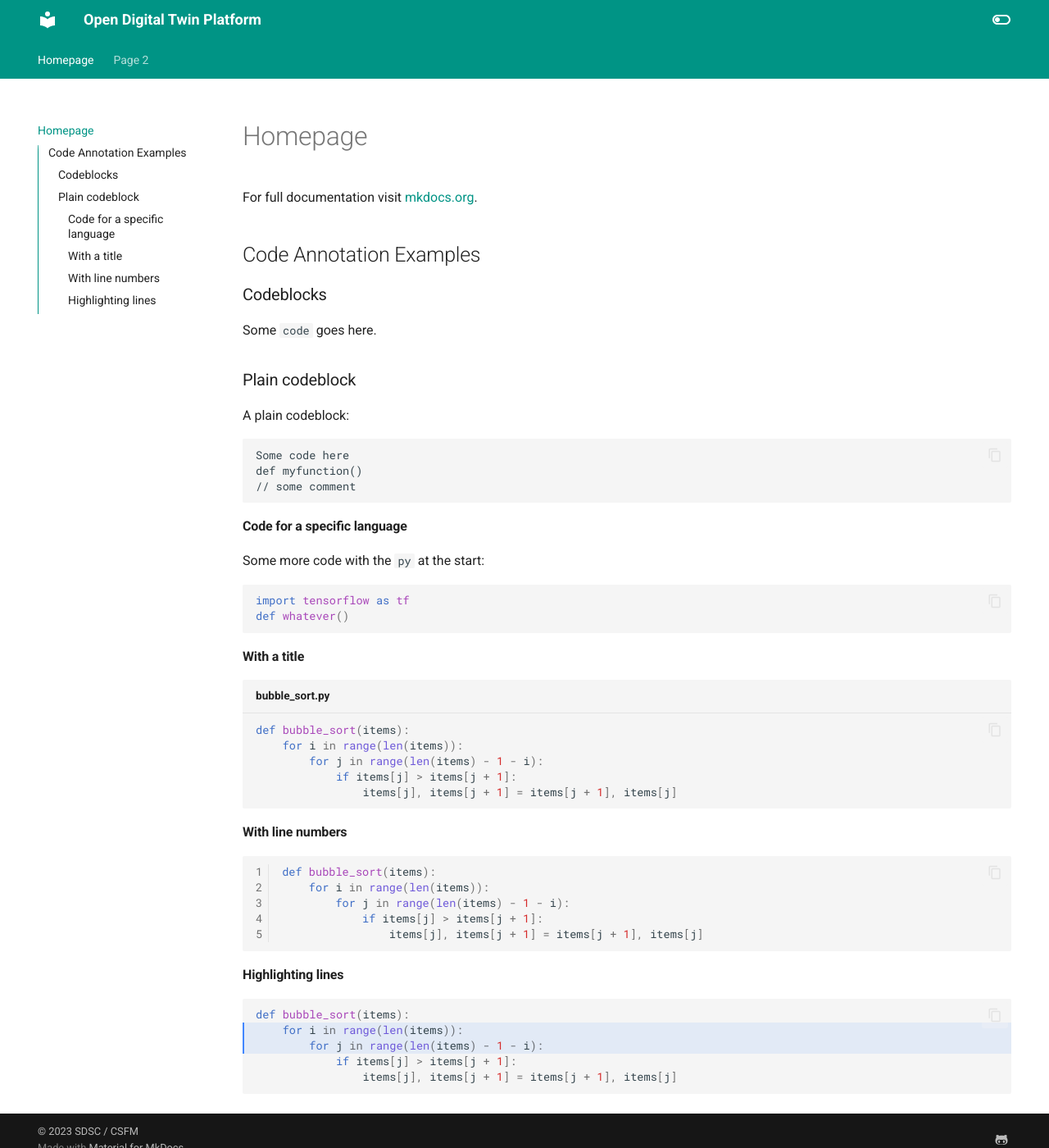
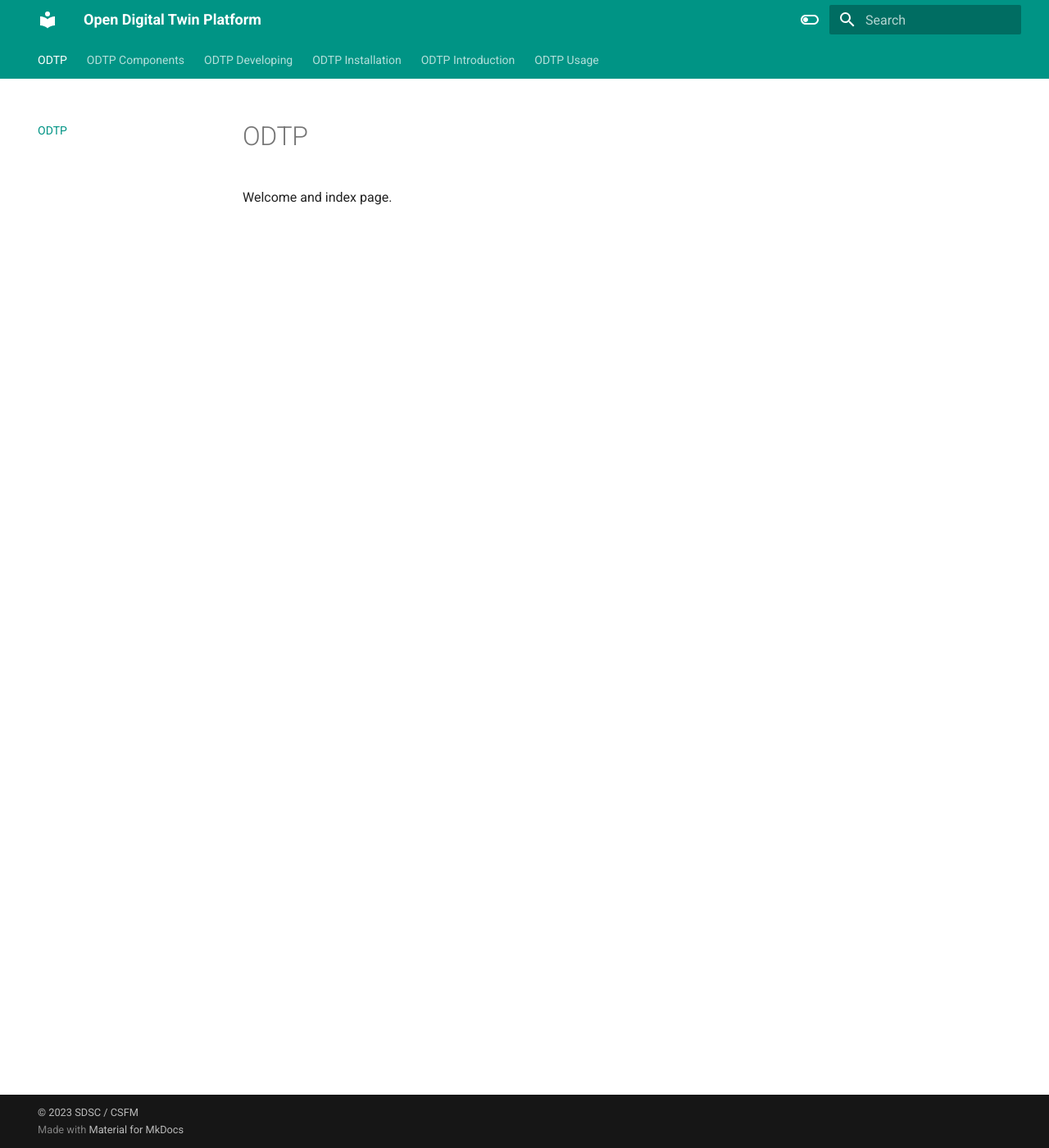
Before and after one commit to odtp-org/odtp-manuals, an MkDocs documentation site: the page built from docs/index.md, in a window 1280 px wide and 1400 px high. Shown: the whole window at 82% size. Built offline with MkDocs 1.6.1 and Material for MkDocs 9.7.7, drawn with Linux system fonts in a browser that asks for light colours.

````diff
--- a/docs/index.md
+++ b/docs/index.md
@@ -1,58 +1,3 @@
-# Homepage
+# ODTP
 
-For full documentation visit [mkdocs.org](https://www.mkdocs.org).
-
-## Code Annotation Examples
-
-### Codeblocks
-
-Some `code` goes here.
-
-### Plain codeblock
-
-A plain codeblock:
-
-```
-Some code here
-def myfunction()
-// some comment
-```
-
-#### Code for a specific language
-
-Some more code with the `py` at the start:
-
-``` py
-import tensorflow as tf
-def whatever()
-```
-
-#### With a title
-
-``` py title="bubble_sort.py"
-def bubble_sort(items):
-    for i in range(len(items)):
-        for j in range(len(items) - 1 - i):
-            if items[j] > items[j + 1]:
-                items[j], items[j + 1] = items[j + 1], items[j]
-```
-
-#### With line numbers
-
-``` py linenums="1"
-def bubble_sort(items):
-    for i in range(len(items)):
-        for j in range(len(items) - 1 - i):
-            if items[j] > items[j + 1]:
-                items[j], items[j + 1] = items[j + 1], items[j]
-```
-
-#### Highlighting lines
-
-``` py hl_lines="2 3"
-def bubble_sort(items):
-    for i in range(len(items)):
-        for j in range(len(items) - 1 - i):
-            if items[j] > items[j + 1]:
-                items[j], items[j + 1] = items[j + 1], items[j]
-```
+Welcome and index page.
--- /dev/null
+++ b/docs/odtp_components.md
@@ -0,0 +1 @@
+# ODTP Components
--- /dev/null
+++ b/docs/odtp_developing.md
@@ -0,0 +1 @@
+# ODTP Developing
--- /dev/null
+++ b/docs/odtp_installation.md
@@ -0,0 +1 @@
+# ODTP Installation
--- /dev/null
+++ b/docs/odtp_introduction.md
@@ -0,0 +1 @@
+# ODTP Introduction
--- /dev/null
+++ b/docs/odtp_usage.md
@@ -0,0 +1 @@
+# ODTP Usage
--- a/mkdocs.yml
+++ b/mkdocs.yml
@@ -27,14 +27,6 @@ theme:
       primary: teal
       accent: lime
 
-plugins:
-  - social
-
-extra:
-  social:
-    - icon: fontawesome/brands/github-alt
-      link: https://github.com/odtp-org
-
 markdown_extensions:
   - pymdownx.highlight:
       anchor_linenums: true
````
Also changed, not shown: README.md (+20 -13 lines), docs/page2.md (deleted, +0 -5 lines), requirements.txt (line endings or trailing spaces), 2 other files.
